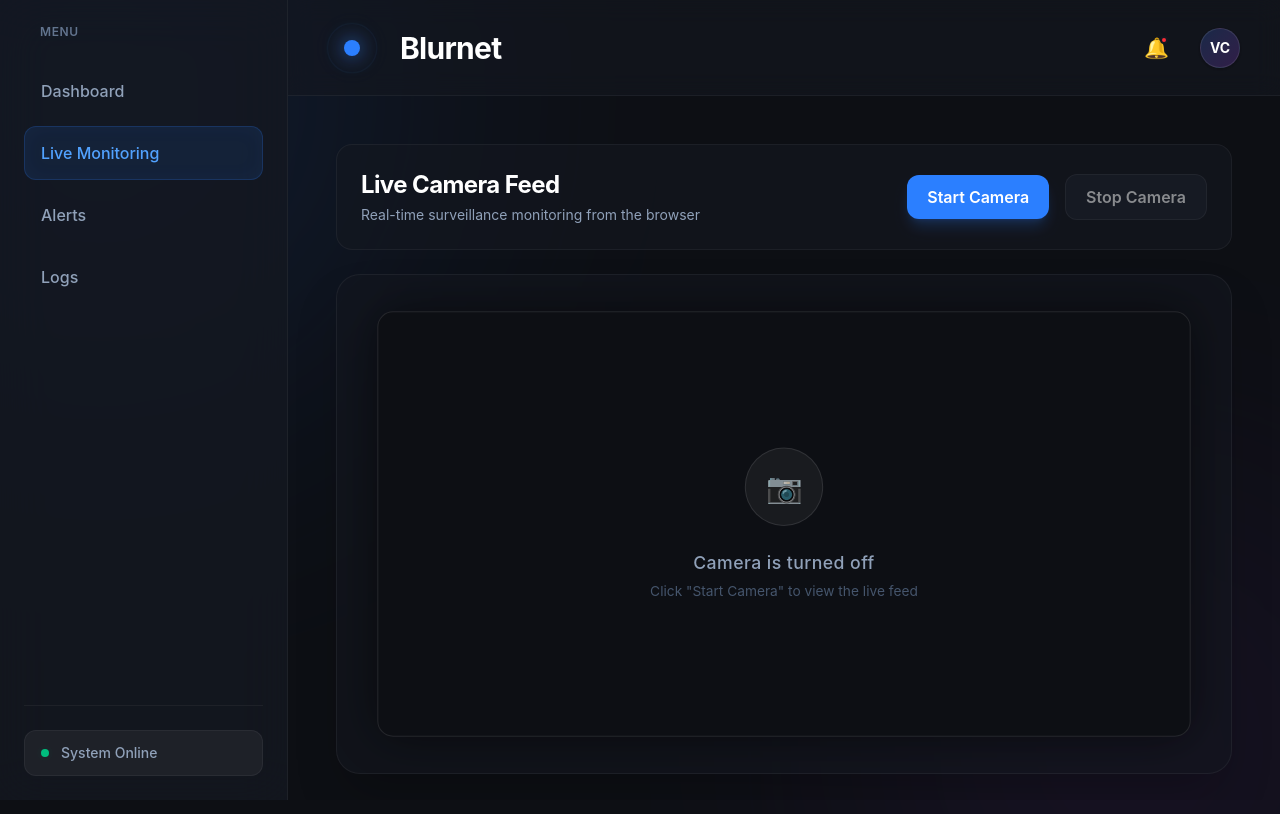
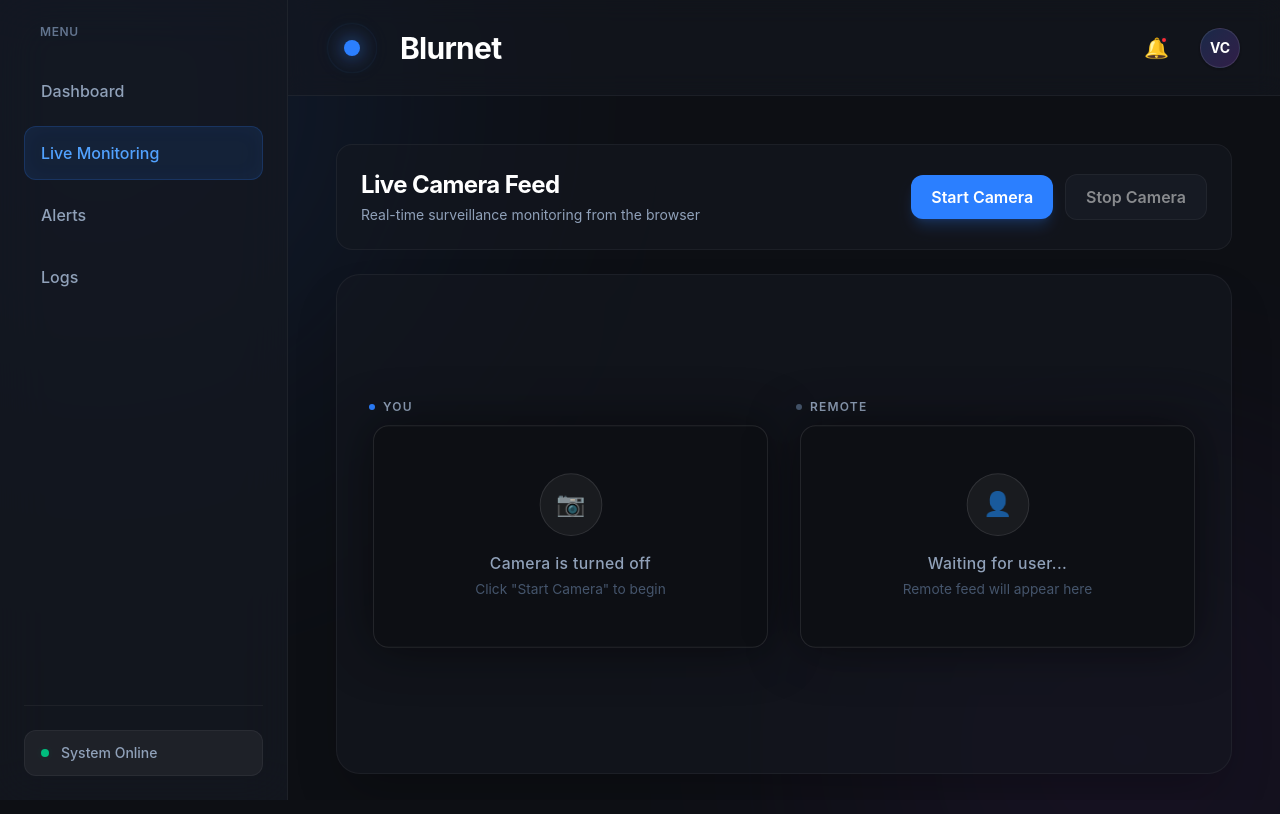
Before and after one commit to vish8999/BlurNet, a React (Vite) app in the folder client/: page /live in a window 1280 px wide. Shown: the top 814 px of the page. Built offline with nearby package versions, Linux system fonts and the light colour scheme.

Commit message:
feat: update LiveMonitoring with audio capture, mute toggle, and split local/remote video layout

```diff
--- a/client/src/components/LiveMonitoring.jsx
+++ b/client/src/components/LiveMonitoring.jsx
@@ -2,20 +2,23 @@ import { useRef, useState, useEffect } from 'react';
 
 const LiveMonitoring = () => {
   const videoRef = useRef(null);
+  const remoteVideoRef = useRef(null);
   const [isCameraOn, setIsCameraOn] = useState(false);
+  const [isMuted, setIsMuted] = useState(true);
+  const [remoteStream, setRemoteStream] = useState(null);
   const [error, setError] = useState(null);
 
   const startCamera = async () => {
     try {
-      const stream = await navigator.mediaDevices.getUserMedia({ video: true });
+      const stream = await navigator.mediaDevices.getUserMedia({ video: true, audio: true });
       if (videoRef.current) {
         videoRef.current.srcObject = stream;
       }
       setIsCameraOn(true);
       setError(null);
     } catch (err) {
-      console.error("Error accessing camera:", err);
-      setError("Unable to access camera. Please check your browser permissions.");
+      console.error("Error accessing camera/microphone:", err);
+      setError("Unable to access camera or microphone. Please check your browser permissions.");
     }
   };
 
@@ -26,6 +29,7 @@ const LiveMonitoring = () => {
       videoRef.current.srcObject = null;
     }
     setIsCameraOn(false);
+    setIsMuted(true);
   };
 
   // Cleanup to stop the camera when navigating away from the component
@@ -42,12 +46,32 @@ const LiveMonitoring = () => {
           <p className="text-sm text-slate-400">Real-time surveillance monitoring from the browser</p>
         </div>
 
-        <div className="flex gap-4 items-center">
+        <div className="flex gap-3 items-center">
           {isCameraOn && (
             <span className="bg-red-500/10 text-red-500 py-1.5 px-3.5 rounded-full text-sm font-semibold flex items-center gap-2 border border-red-500/20 mr-2 shadow-[0_0_15px_rgba(239,68,68,0.2)]">
               <span className="w-2 h-2 bg-red-500 rounded-full animate-blink flex-shrink-0"></span>
               LIVE
             </span>
+          )}
+          {isCameraOn && (
+            <button
+              onClick={() => {
+                setIsMuted(prev => {
+                  const next = !prev;
+                  if (videoRef.current && videoRef.current.srcObject) {
+                    videoRef.current.srcObject.getAudioTracks().forEach(track => {
+                      track.enabled = prev; // prev is current value before flip
+                    });
+                  }
+                  return next;
+                });
+              }}
+              className="px-4 py-2.5 rounded-xl font-semibold text-white bg-[#1c202b] hover:bg-[#252a38] border border-white/10 focus:ring-4 focus:ring-white/10 transition-all duration-200 flex items-center gap-2"
+              title={isMuted ? 'Unmute' : 'Mute'}
+            >
+              <span className="text-lg">{isMuted ? '🔇' : '🔊'}</span>
+              {isMuted ? 'Unmute' : 'Mute'}
+            </button>
           )}
           <button
             onClick={startCamera}
@@ -78,30 +102,73 @@ const LiveMonitoring = () => {
           <div className="absolute top-1/2 left-1/2 -translate-x-1/2 -translate-y-1/2 w-[120%] h-[120%] bg-blue-500/5 blur-[100px] rounded-full pointer-events-none transition-opacity duration-1000"></div>
         )}
 
-        <div className={`w-full max-w-5xl aspect-video bg-[#0d0f14] border border-white/10 rounded-2xl overflow-hidden relative shadow-[0_0_50px_rgba(0,0,0,0.5)] flex items-center justify-center transition-all duration-500 ${isCameraOn ? 'border-blue-500/30 shadow-blue-500/10 scale-100' : 'scale-[0.98]'}`}>
+        <div className="w-full max-w-6xl grid grid-cols-2 gap-6">
 
+          {/* ── Local Video (You) ── */}
+          <div className="relative flex flex-col">
+            <span className="text-xs font-semibold uppercase tracking-widest text-slate-400 mb-2 flex items-center gap-2">
+              <span className="w-1.5 h-1.5 rounded-full bg-blue-500"></span>
+              You
+            </span>
+            <div className={`w-full aspect-video bg-[#0d0f14] border border-white/10 rounded-2xl overflow-hidden relative shadow-[0_0_50px_rgba(0,0,0,0.5)] flex items-center justify-center transition-all duration-500 ${isCameraOn ? 'border-blue-500/30 shadow-blue-500/10 scale-100' : 'scale-[0.98]'}`}>
               {/* Placeholder state */}
               <div className={`absolute inset-0 flex flex-col items-center justify-center text-slate-500 transition-opacity duration-500 ${isCameraOn ? 'opacity-0 pointer-events-none' : 'opacity-100'}`}>
-             <div className="w-20 h-20 mb-6 rounded-full bg-white/5 flex items-center justify-center border border-white/10 group-hover:scale-110 transition-transform duration-300">
-               <span className="text-3xl opacity-70">📷</span>
+                <div className="w-16 h-16 mb-4 rounded-full bg-white/5 flex items-center justify-center border border-white/10 group-hover:scale-110 transition-transform duration-300">
+                  <span className="text-2xl opacity-70">📷</span>
                 </div>
-             <p className="font-medium tracking-wide text-lg text-slate-400 mb-1">Camera is turned off</p>
-             <p className="text-sm text-slate-600">Click "Start Camera" to view the live feed</p>
+                <p className="font-medium tracking-wide text-base text-slate-400 mb-1">Camera is turned off</p>
+                <p className="text-sm text-slate-600">Click "Start Camera" to begin</p>
               </div>
 
-          {/* Video element */}
+              {/* Local video element */}
               <video
                 ref={videoRef}
                 autoPlay
                 playsInline
-            muted
+                muted={isMuted}
                 className={`w-full h-full object-cover relative z-10 transition-opacity duration-700 ${isCameraOn ? 'opacity-100' : 'opacity-0'}`}
               />
 
-          {/* Subtle grid overlay for "monitoring" effect when camera is on */}
+              {/* Grid overlay */}
               {isCameraOn && (
                 <div className="absolute inset-0 pointer-events-none z-20 opacity-[0.03] mix-blend-overlay" style={{ backgroundImage: 'linear-gradient(rgba(255,255,255,1) 1px, transparent 1px), linear-gradient(90deg, rgba(255,255,255,1) 1px, transparent 1px)', backgroundSize: '40px 40px' }}></div>
               )}
+            </div>
+          </div>
+
+          {/* ── Remote Video (Other User) ── */}
+          <div className="relative flex flex-col">
+            <span className="text-xs font-semibold uppercase tracking-widest text-slate-400 mb-2 flex items-center gap-2">
+              <span className={`w-1.5 h-1.5 rounded-full ${remoteStream ? 'bg-green-500' : 'bg-slate-600'}`}></span>
+              Remote
+            </span>
+            <div className={`w-full aspect-video bg-[#0d0f14] border border-white/10 rounded-2xl overflow-hidden relative shadow-[0_0_50px_rgba(0,0,0,0.5)] flex items-center justify-center transition-all duration-500 ${remoteStream ? 'border-green-500/30 shadow-green-500/10 scale-100' : 'scale-[0.98]'}`}>
+              {/* Waiting placeholder */}
+              {!remoteStream && (
+                <div className="absolute inset-0 flex flex-col items-center justify-center text-slate-500 transition-opacity duration-500">
+                  <div className="w-16 h-16 mb-4 rounded-full bg-white/5 flex items-center justify-center border border-white/10">
+                    <span className="text-2xl opacity-70">👤</span>
+                  </div>
+                  <p className="font-medium tracking-wide text-base text-slate-400 mb-1">Waiting for user...</p>
+                  <p className="text-sm text-slate-600">Remote feed will appear here</p>
+                </div>
+              )}
+
+              {/* Remote video element */}
+              <video
+                ref={remoteVideoRef}
+                autoPlay
+                playsInline
+                className={`w-full h-full object-cover relative z-10 transition-opacity duration-700 ${remoteStream ? 'opacity-100' : 'opacity-0'}`}
+              />
+
+              {/* Grid overlay */}
+              {remoteStream && (
+                <div className="absolute inset-0 pointer-events-none z-20 opacity-[0.03] mix-blend-overlay" style={{ backgroundImage: 'linear-gradient(rgba(255,255,255,1) 1px, transparent 1px), linear-gradient(90deg, rgba(255,255,255,1) 1px, transparent 1px)', backgroundSize: '40px 40px' }}></div>
+              )}
+            </div>
+          </div>
+
         </div>
       </div>
     </div>
```
Lines whose indentation alone changed are shown as unchanged.
